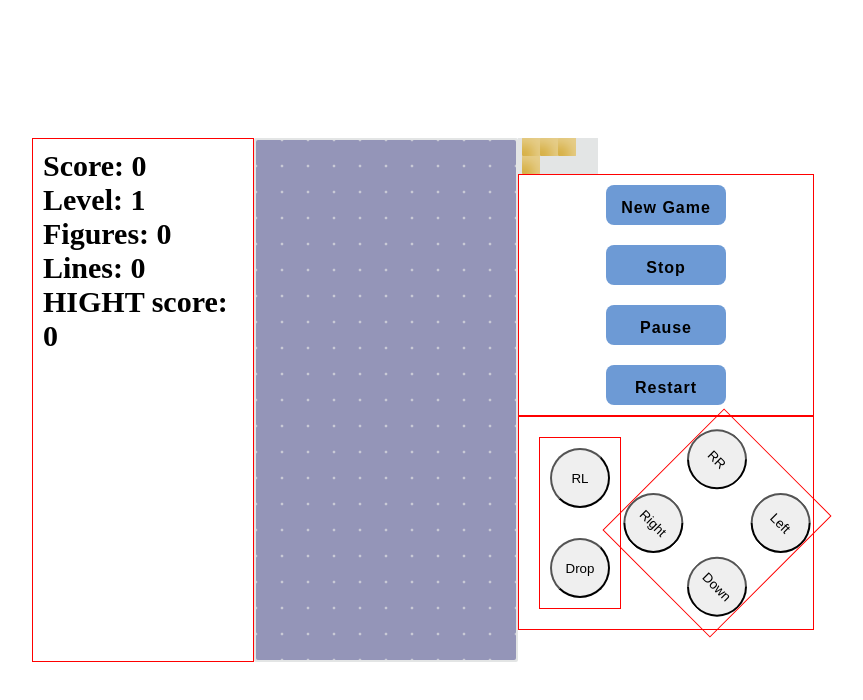
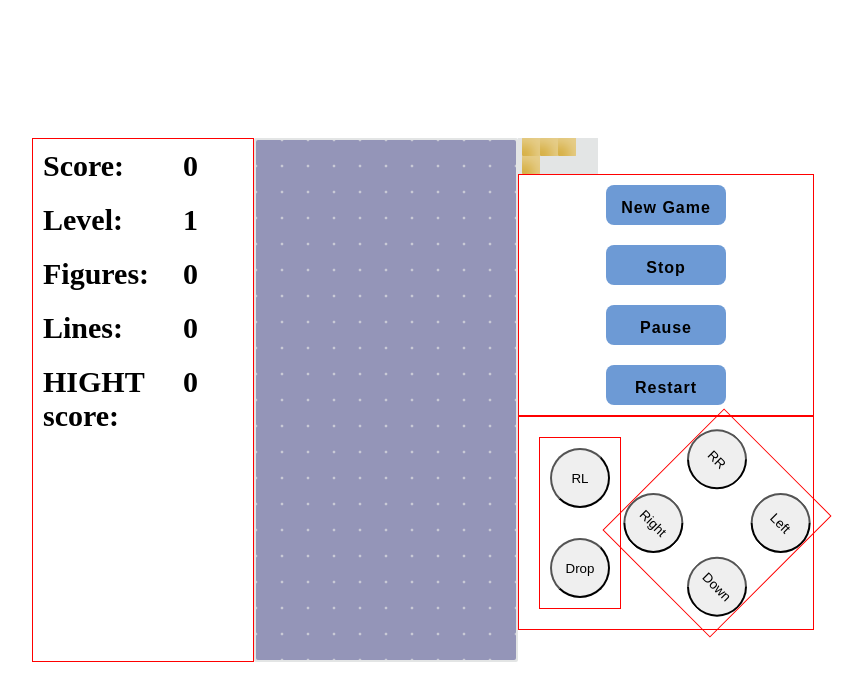
Before and after one commit to vikttur/tetris, a plain HTML site: page index.html in a window 1280 px wide. Shown: the whole page, without its empty margins (217-1080 px from the left). Drawn offline with Linux system fonts and the light colour scheme; files whose address does not match are found by name.

Commit message:
fixes the markup and stylizes the point block

```diff
--- a/index.html
+++ b/index.html
@@ -13,19 +13,24 @@
 	<section class="tetris">
 		<ul class="result">
 			<li class="calculation">
-				<p>Score: <span class="score">0</span></p>
+				<p class="name-score">Score: </p>
+				<p class="score value-score">0</p>
 			</li>
-			<li class="calculation"></li>
-				<p>Level: <span class="level">1</span></p>
+			<li class="calculation">
+				<p class="name-score">Level: </p>
+				<p class="level value-score">1</p>
 			</li>
-			<li class="calculation"></li>
-				<p>Figures: <span class="figures">0</span></p>
+			<li class="calculation">
+				<p class="name-score">Figures: </p>
+				<p class="figures value-score">0</p>
 			</li>
-			<li class="calculation"></li>
-				<p>Lines: <span class="lines"></span>0</p>
+			<li class="calculation">
+				<p class="name-score">Lines: </p>
+				<p class="lines value-score">0</p>
 			</li>
-			<li class="calculation"></li>
-				<p>HIGHT score: <span class="hight-score">0</span></p>
+			<li class="calculation">
+				<p class="name-score">HIGHT</br>score: </p>
+				<p class="hight-score value-score">0</p>
 			</li>
 		</ul>
 
--- a/style/style.css
+++ b/style/style.css
@@ -23,16 +23,30 @@ ul {
 }
 
 .result {
+	display: flex;
+	flex-direction: column;
 	width: 200px;
 	padding: 10px;
+	gap: 20px;
 	font-weight: bold;
 	font-size: 30px;
 	border: 1px solid red;
 }
 
-/* .calculation {
-	width: 40px;
-} */
+.calculation {
+	display: flex;
+}
+
+.name-score {
+	display: block;
+	width: 140px;
+}
+
+.value-score {
+	display: block;
+}
+
+
 
 
 .control-panel {
```
